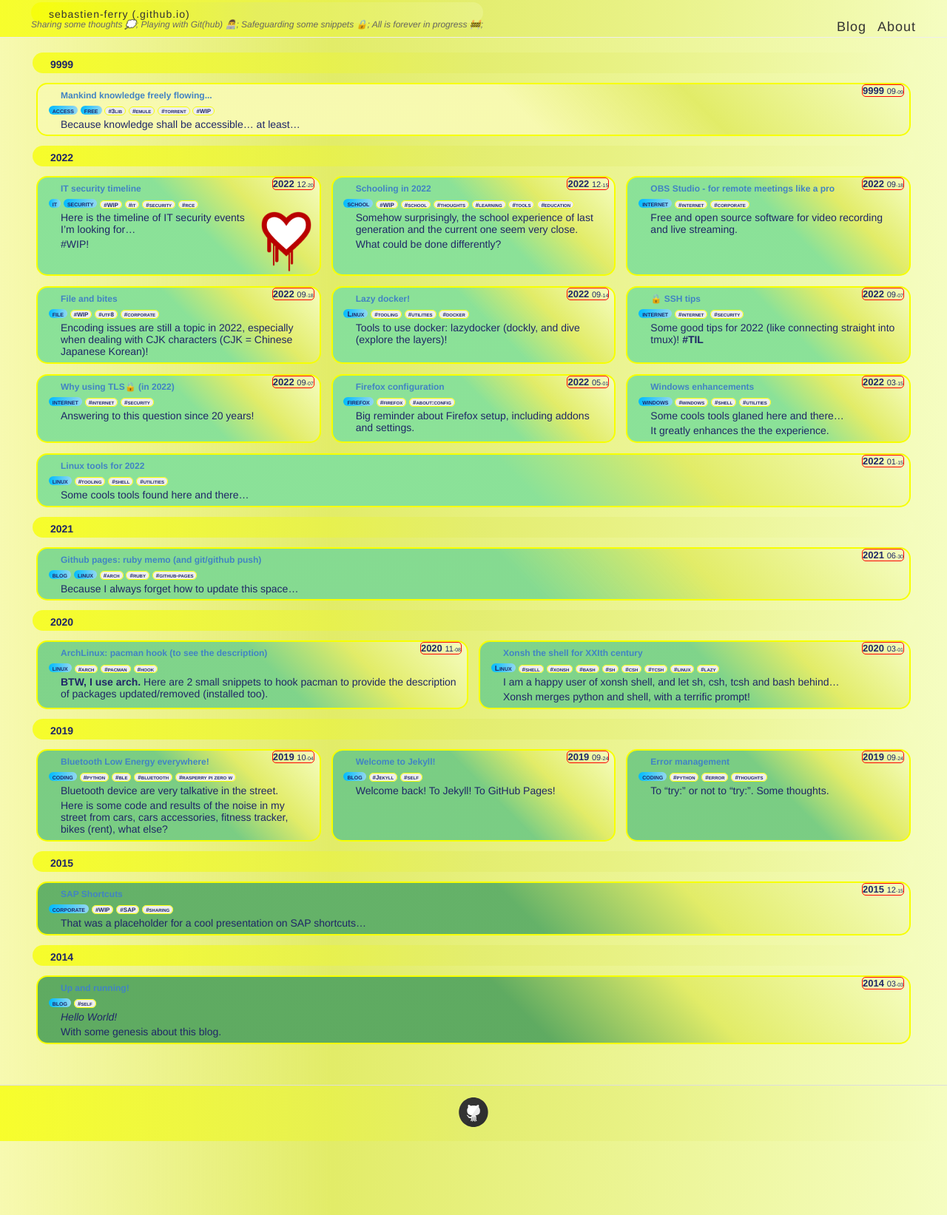
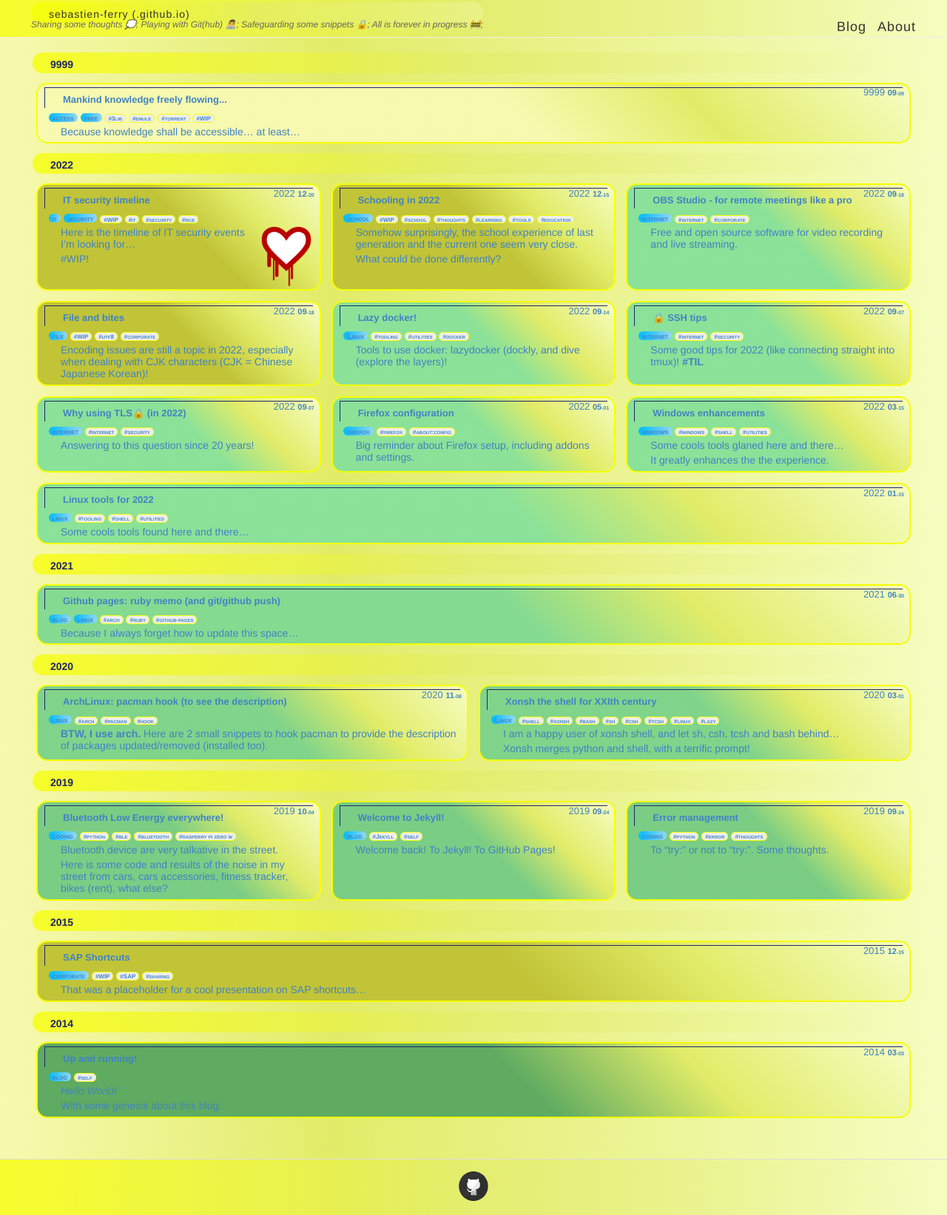
Before and after one commit to sebastien-ferry/sebastien-ferry.github.io, a Jekyll site: the page built from index.markdown, in a window 1280 px wide. Shown: the whole page at 74% size. Built offline with Jekyll 4.4.1, drawn with Linux system fonts in a browser that asks for light colours.

Commit message:
super duper index with WIP

```diff
--- a/index.markdown
+++ b/index.markdown
@@ -16,21 +16,26 @@
 <div class="posts">
 {% endif %}
 
-
+{% if post.tags[0] == "WIP" %}
+    <article class="post" style="background-color:rgb(176, 177, 78);">
+{% else %}
     <article class="post" style="background-color:rgb(
     {{ post.date | date: "%Y" |minus:2010 |times:8 }},
     {{ post.date | date: "%Y" |minus:2010 |times:10 |plus: 100}},
     {{ post.date | date: "%Y" |minus:2010 |times:10 |plus: 100}},
     {{ post.date | date: "%Y" |minus:2010 |times:10 |plus: 100}}
     );">
+{% endif %}
+<a href="{{ site.baseurl }}{{ post.url }}">
 
-<span style="font-size:13px; float:right; border:1px solid red; border-radius:5px; padding:0em 0em 0em 0em;"><b>{{ post.date | date: "%Y" }}</b>
-<span style="font-size:11px;">{{ post.date | date: "%m" }}</span><span style="font-size:7px;">-{{ post.date | date: "%d" }}</span>
+<span style="font-size:13px; float:right; padding:0.3em 0em 0em 0em;">{{ post.date | date: "%Y" }}
+<b><span style="font-size:11px;">{{ post.date | date: "%m" }}</span><span style="font-size:7px;">-{{ post.date | date: "%d" }}</span></b>
 </span>
-      <h3><a href="{{ site.baseurl }}{{ post.url }}">{{ post.title }}</a></h3>&nbsp;{% for category in post.categories %} <span class="category" style="text-align:right;"> {{ category }}</span> {% endfor %} {% for tag in post.tags %} <span class="tag" style="text-align:right;">#{{tag}}</span> {% endfor %}
+      <h2>{{ post.title }}</h2>&nbsp;{% for category in post.categories %} <span class="category" style="text-align:right;"> {{ category }}</span> {% endfor %} {% for tag in post.tags %} <span class="tag" style="text-align:right;">#{{tag}}</span> {% endfor %}
       <div class="entry">
       {{ post.excerpt }}
       </div>
+</a>
     </article>
     {% endfor %}
 </div>
```
